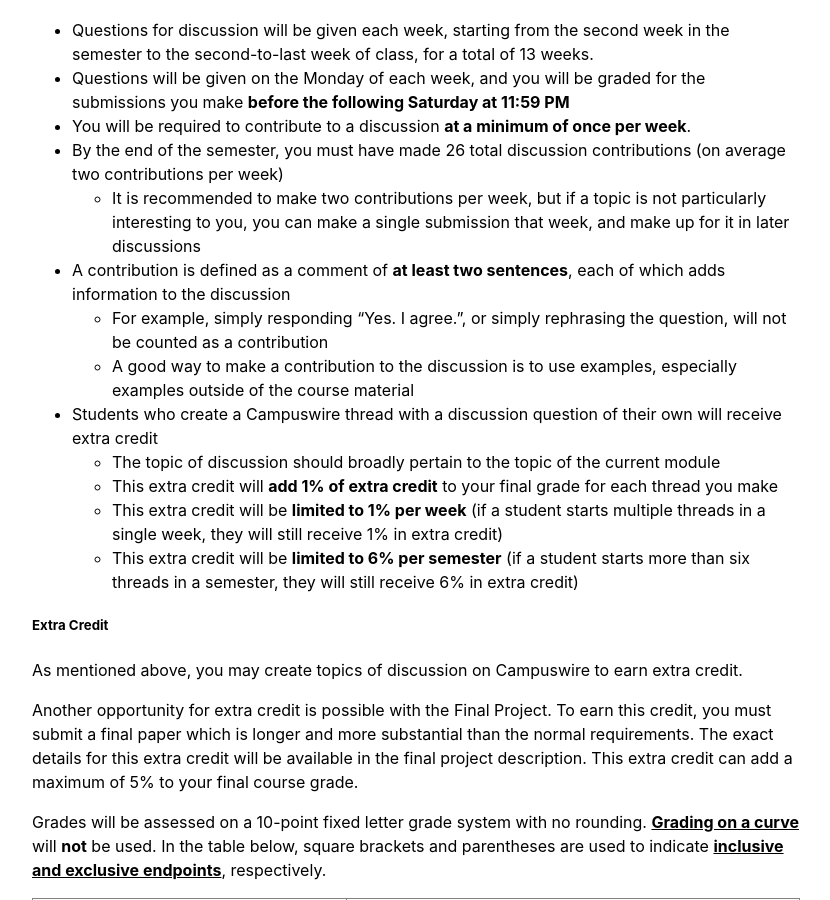
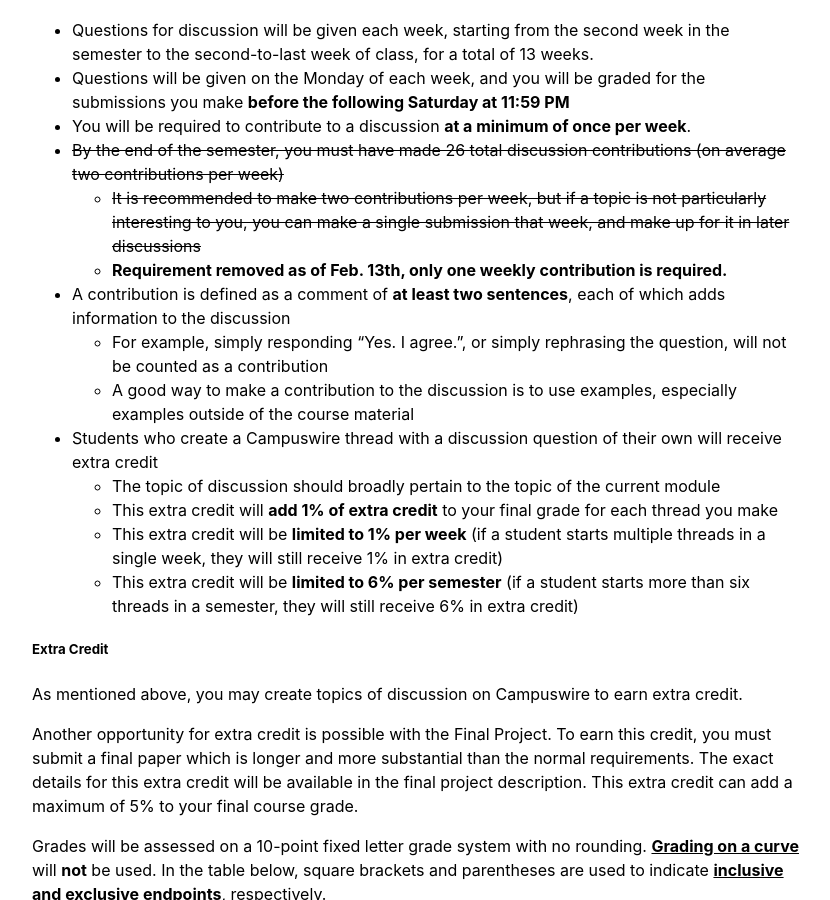
Before and after one commit to 2021-Spring-UIUC-LING270/2021-Spring-UIUC-LING270.github.io, a Jekyll site: the page built from index.md, in a window 1280 px wide and 900 px high, scrolled down 4292 px. Shown: the whole window, without its empty margins (224-1054 px from the left). Built offline with Jekyll 4.4.1, drawn with Linux system fonts in a browser that asks for light colours; our own code applies the rules of GitHub Pages for plain Markdown files.

Commit message:
Updated discussion requirements

```diff
--- a/index.md
+++ b/index.md
@@ -143,8 +143,9 @@ Students will be assessed on the extent to which they have attained the learning
 * Questions for discussion will be given each week, starting from the second week in the semester to the second-to-last week of class, for a total of 13 weeks.
 * Questions will be given on the Monday of each week, and you will be graded for the submissions you make **before the following Saturday at 11:59 PM**
 * You will be required to contribute to a discussion **at a minimum of once per week**.
-* By the end of the semester, you must have made 26 total discussion contributions (on average two contributions per week)
-	* It is recommended to make two contributions per week, but if a topic is not particularly interesting to you, you can make a single submission that week, and make up for it in later discussions
+* ~~By the end of the semester, you must have made 26 total discussion contributions (on average two contributions per week)~~
+	* ~~It is recommended to make two contributions per week, but if a topic is not particularly interesting to you, you can make a single submission that week, and make up for it in later discussions~~
+	* __Requirement removed as of Feb. 13th, only one weekly contribution is required.__
 * A contribution is defined as a comment of **at least two sentences**, each of which adds information to the discussion
 	* For example, simply responding "Yes. I agree.", or simply rephrasing the question, will not be counted as a contribution
 	* A good way to make a contribution to the discussion is to use examples, especially examples outside of the course material
```
